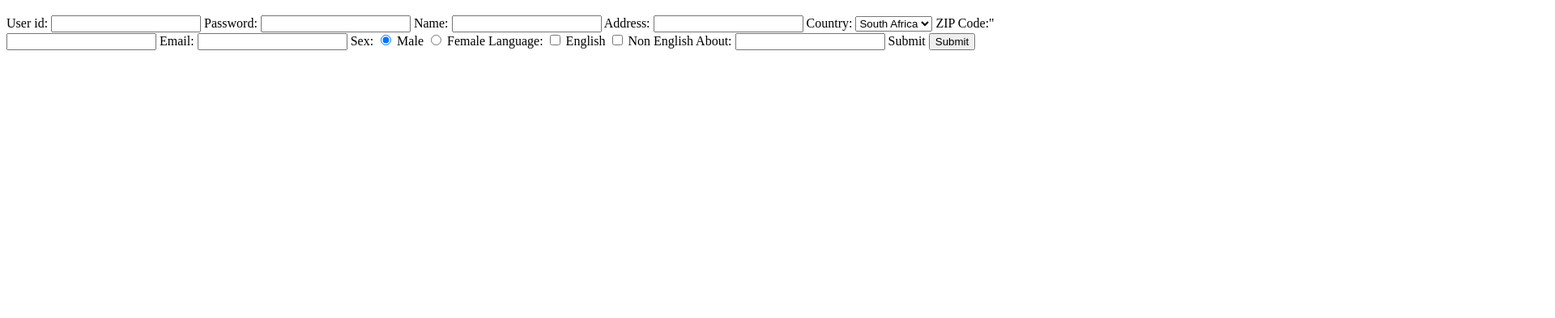
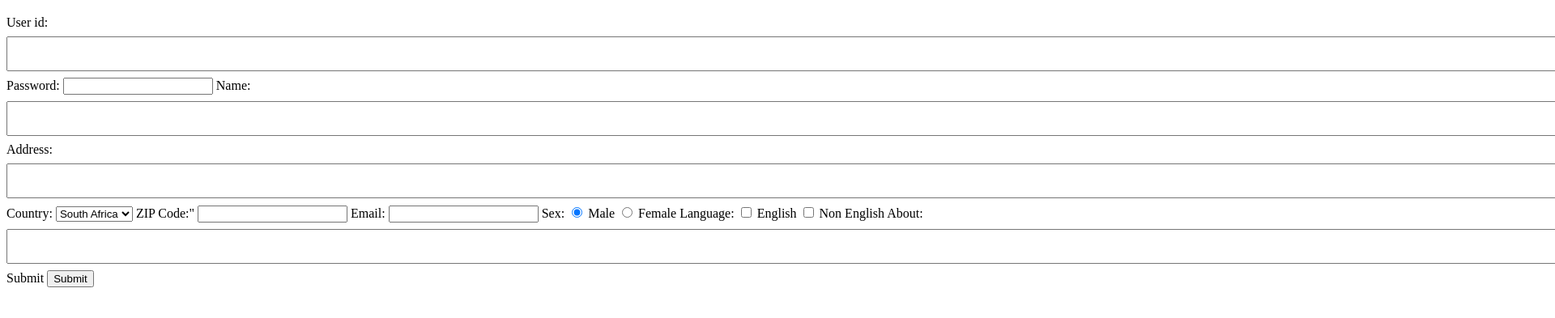
Before and after one commit to MirriV/formValidation, a plain HTML site: page index.html in a window 1280 px wide. Shown: the part 87-480 px from the top of the page at 81% size, 1920 px wide, since content can reach past the window. Drawn offline with Linux system fonts and the light colour scheme.

Commit message:
linking CSS attempt not working

```diff
--- a/index.html
+++ b/index.html
@@ -4,11 +4,12 @@
 
 <head>
     <title>formValidation</title>
+    <link rel="stylesheet" href="stylesheet.css"/>
 </head>
 
 <body>
     <h1> Registration Form</h1>
-    <form action="info.php method=" post">
+    <form action="info.php" method="post">
         <label for="User id"> User id:</label>
         <input type="text" id="User id" User id="user_name" required>
 
--- a/stylesheet.css
+++ b/stylesheet.css
@@ -0,0 +1,6 @@
+input[type=text] {
+    width: 200%;
+    padding: 12px 20px;
+    margin: 8px 0;
+    box-sizing: border-box;
+  }
```
